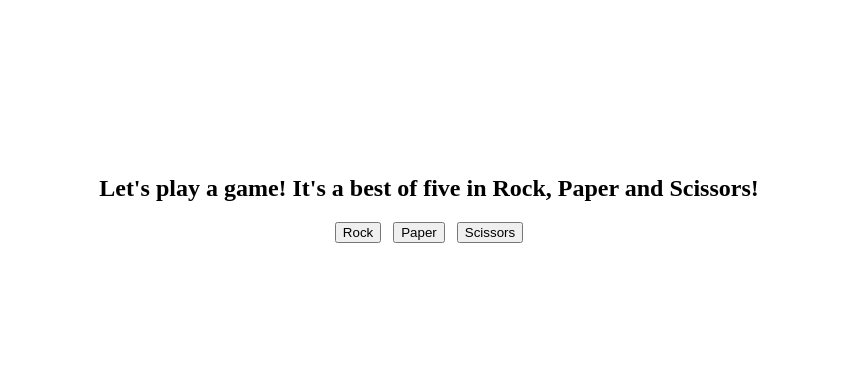
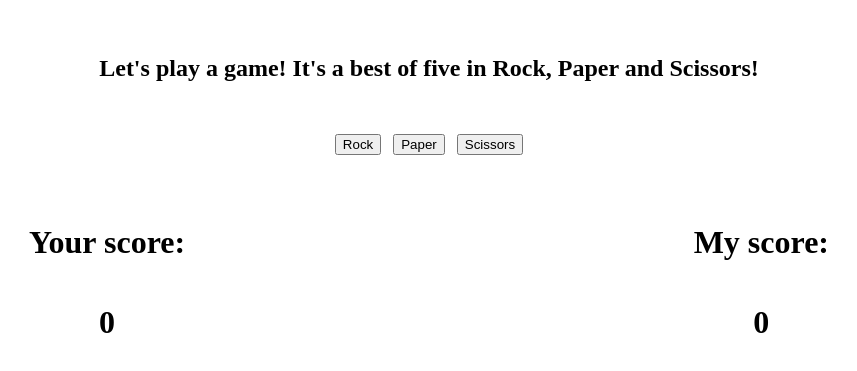
Before and after one commit to Lucas-Wenck/rock-paper-scissor, a plain HTML site: page index.html in a window 1280 px wide. Shown: the part 201-572 px from the top of the page, without its empty margins (211-1068 px from the left). Drawn offline with Linux system fonts and the light colour scheme.

Commit message:
Add space for win counter

```diff
--- a/index.html
+++ b/index.html
@@ -16,10 +16,21 @@
                 <h2 id="talk">Let's play a game! It's a best of five in Rock, Paper and Scissors!</h2>
             </div>
 
-            <div id="options" style="display: flex; gap: 12px;">
+            <div id="options" style="display: flex; gap: 12px; margin-bottom: 48px; margin-top: 32px;">
                 <button id="rock">Rock</button>
                 <button id="paper">Paper</button>
                 <button id="scissors">Scissors</button>
+            </div>
+
+            <div id="score" style="display: flex; width: 100dvh;">
+                <div id="playerScore" style="margin-right: auto; display: flex; flex-direction: column;">
+                    <h1> Your score:</h1>
+                    <h1 style="align-self: center;">0</h1>
+                </div>
+                <div id="compScore" style="display: flex; flex-direction: column;">
+                    <h1>My score:   </h1>
+                    <h1 style="align-self: center;">0</h1>
+                </div>
             </div>
         </div>
 
```
Also changed, not shown: script.js (line endings or trailing spaces).
